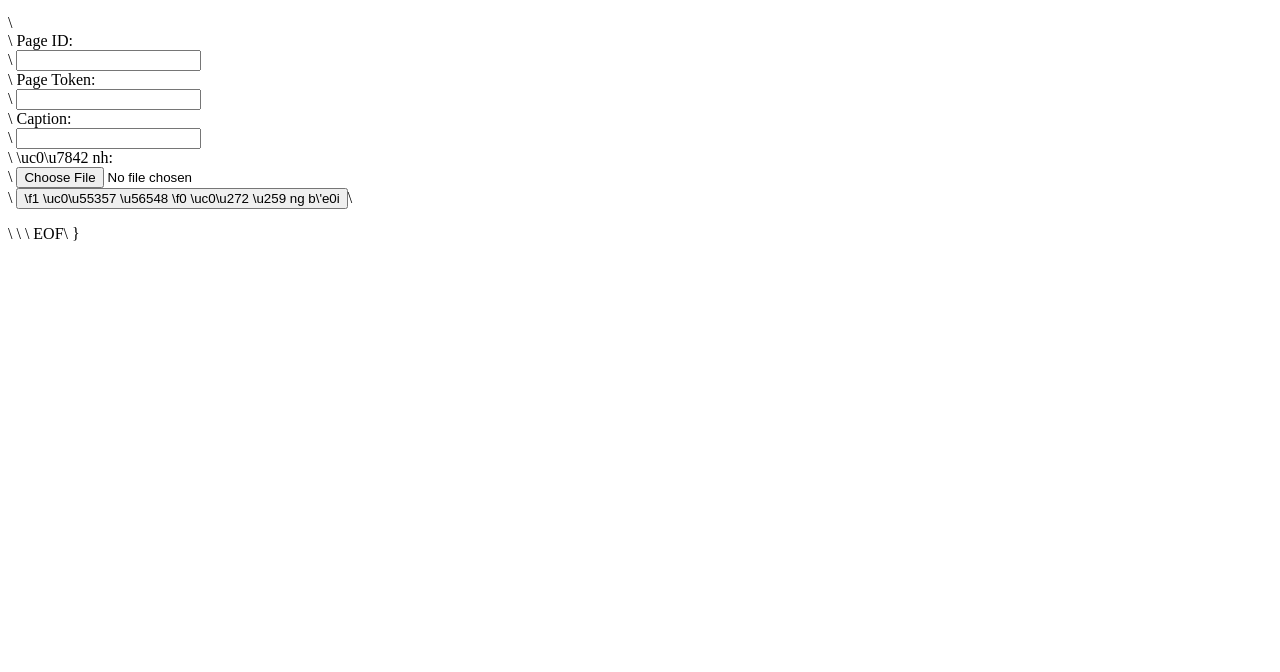
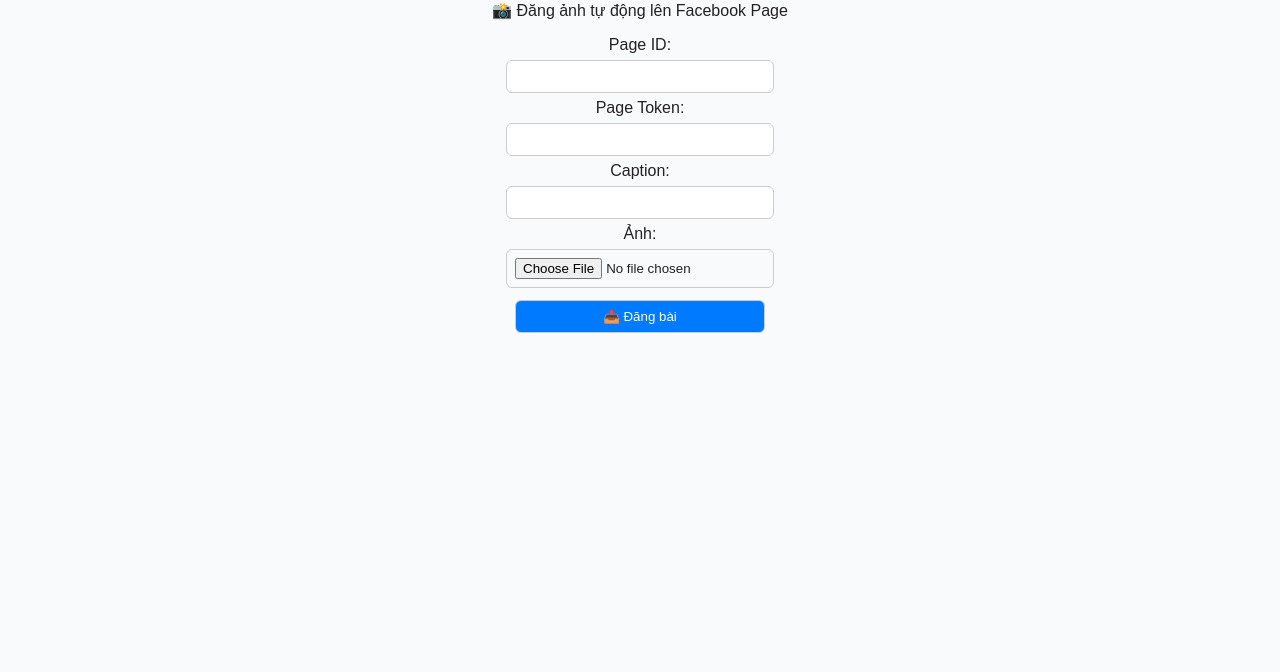
Before and after one commit to freecafekt-kapi/kapi-cloud-assistant, a website: page public/index.html in a window 1280 px wide. Shown: the part 128-800 px from the top of the page. Drawn offline with Linux system fonts and the light colour scheme.

Commit message:
fix: update HTML homepage

```diff
--- a/public/index.html
+++ b/public/index.html
@@ -1,40 +1,44 @@
-{\rtf1\ansi\ansicpg1252\cocoartf2513
-\cocoatextscaling0\cocoaplatform0{\fonttbl\f0\fswiss\fcharset0 Helvetica;\f1\fnil\fcharset0 AppleColorEmoji;}
-{\colortbl;\red255\green255\blue255;}
-{\*\expandedcolortbl;;}
-\paperw11900\paperh16840\margl1440\margr1440\vieww12600\viewh7800\viewkind0
-\pard\tx566\tx1133\tx1700\tx2267\tx2834\tx3401\tx3968\tx4535\tx5102\tx5669\tx6236\tx6803\pardirnatural\partightenfactor0
+<!DOCTYPE html>
+<html lang="vi">
+<head>
+  <meta charset="UTF-8" />
+  <title>KAPI Cloud Assistant ☁️</title>
+  <style>
+    body {
+      font-family: Arial, sans-serif;
+      background: #f9fafc;
+      color: #222;
+      text-align: center;
+      padding: 40px;
+    }
+    h1 { color: #007aff; }
+    input, button {
+      margin: 6px;
+      padding: 8px;
+      width: 250px;
+      border-radius: 6px;
+      border: 1px solid #ccc;
+    }
+    button {
+      background-color: #007aff;
+      color: white;
+      cursor: pointer;
+    }
+    button:hover {
+      background-color: #005fcc;
+    }
+  </style>
+</head>
+<body>
+  <h1>KAPI Cloud Assistant ☁️</h1>
+  <p>📸 Đăng ảnh tự động lên Facebook Page</p>
 
-\f0\fs24 \cf0 cat > public/index.html <<'EOF'\
-<!DOCTYPE html>\
-<html lang="vi">\
-  <head>\
-    <meta charset="UTF-8" />\
-    <title>KAPI Cloud Assistant</title>\
-    <style>\
-      body \{ font-family: Arial; background: #f6f6f6; padding: 40px; color: #333; \}\
-      input, button \{ margin: 8px 0; padding: 6px; width: 250px; \}\
-      button \{ background: #007bff; color: white; border: none; border-radius: 6px; \}\
-    </style>\
-  </head>\
-  <body>\
-    <h1>KAPI Cloud Assistant
-\f1 \uc0\u9729 \u65039
-\f0 </h1>\
-    <form method="POST" action="/post" enctype="multipart/form-data">\
-      <label>Page ID:</label><br />\
-      <input type="text" name="pageId" required /><br />\
-      <label>Page Token:</label><br />\
-      <input type="text" name="pageToken" required /><br />\
-      <label>Caption:</label><br />\
-      <input type="text" name="caption" /><br />\
-      <label>\uc0\u7842 nh:</label><br />\
-      <input type="file" name="image" required /><br />\
-      <button type="submit">
-\f1 \uc0\u55357 \u56548
-\f0  \uc0\u272 \u259 ng b\'e0i</button>\
-    </form>\
-  </body>\
-</html>\
-EOF\
-}
+  <form id="uploadForm" enctype="multipart/form-data" method="POST" action="/post">
+    <label>Page ID:<br><input type="text" name="pageId" required></label><br>
+    <label>Page Token:<br><input type="text" name="pageToken" required></label><br>
+    <label>Caption:<br><input type="text" name="caption"></label><br>
+    <label>Ảnh:<br><input type="file" name="image" required></label><br>
+    <button type="submit">📤 Đăng bài</button>
+  </form>
+</body>
+</html>
```
